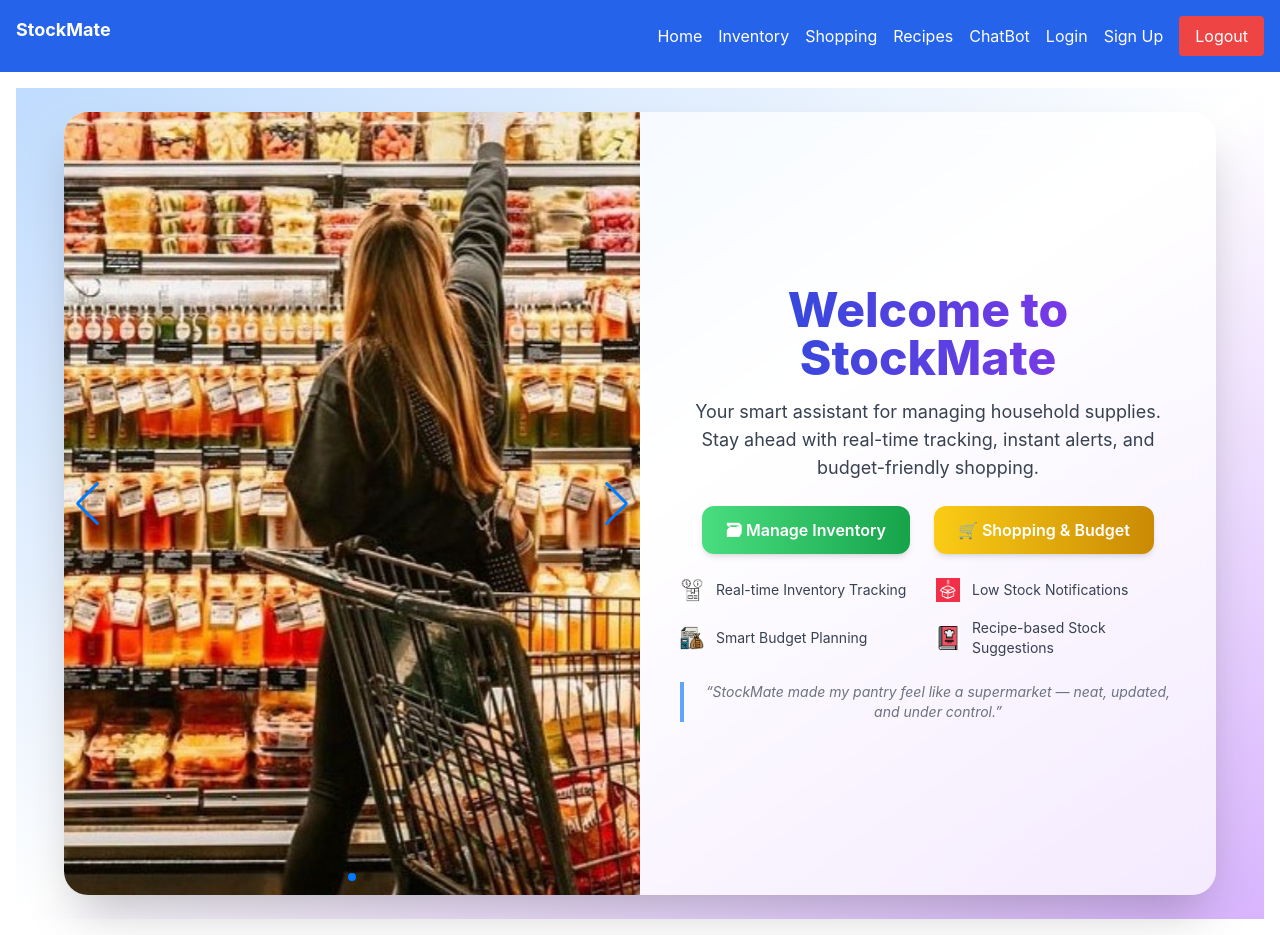
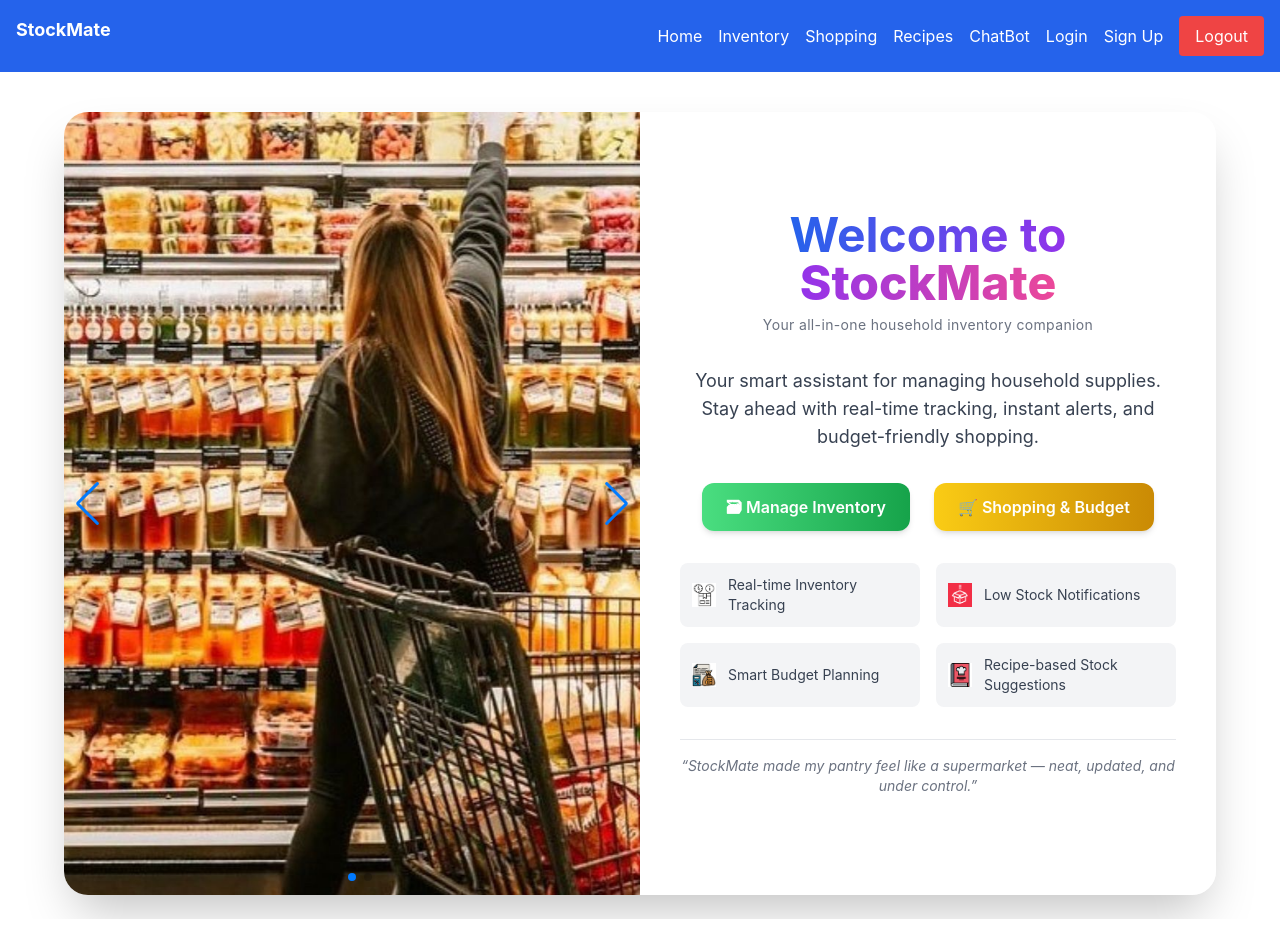
Before and after one commit to it22028150-Costa/StockMate, a React (Create React App) app in the folder client/: page / in a window 1280 px wide. Built offline with nearby package versions, Linux system fonts and the light colour scheme.

Commit message:
Added the ui elements to the homepage

```diff
--- a/client/src/components/Home.jsx
+++ b/client/src/components/Home.jsx
@@ -7,7 +7,7 @@ import "swiper/css/navigation";
 
 const Home = () => {
   return (
-    <div className="min-h-screen bg-gradient-to-br from-blue-200 via-white to-purple-300 flex items-center justify-center p-6">
+    <div className="min-h-screen bg-white flex items-center justify-center p-6 relative overflow-hidden">
       <motion.div
         initial={{ opacity: 0, scale: 0.95 }}
         animate={{ opacity: 1, scale: 1 }}
@@ -46,17 +46,30 @@ const Home = () => {
           initial={{ x: 50, opacity: 0 }}
           animate={{ x: 0, opacity: 1 }}
           transition={{ duration: 1 }}
-          className="md:w-1/2 p-10 flex flex-col justify-center text-center"
+          className="md:w-1/2 p-10 flex flex-col justify-center text-center space-y-8"
         >
-          <h1 className="text-5xl font-extrabold text-transparent bg-clip-text bg-gradient-to-r from-blue-700 to-purple-600 mb-4">
-            Welcome to StockMate
-          </h1>
-          <p className="text-gray-700 text-lg mb-6">
+          {/* Heading */}
+          <div className="space-y-2">
+            <h1 className="text-4xl sm:text-5xl font-bold text-gray-800">
+              <span className="bg-gradient-to-r from-blue-600 to-purple-600 bg-clip-text text-transparent">
+                Welcome to{" "}
+              </span>
+              <span className="bg-gradient-to-r from-purple-600 to-pink-500 bg-clip-text text-transparent font-extrabold">
+                StockMate
+              </span>
+            </h1>
+            <p className="text-sm text-gray-500 tracking-wide">
+              Your all-in-one household inventory companion
+            </p>
+          </div>
+
+          {/* Description */}
+          <p className="text-gray-700 text-lg">
             Your smart assistant for managing household supplies. Stay ahead with real-time tracking, instant alerts, and budget-friendly shopping.
           </p>
 
           {/* Buttons */}
-          <div className="flex flex-col sm:flex-row justify-center space-y-4 sm:space-y-0 sm:space-x-6 mb-6">
+          <div className="flex flex-col sm:flex-row justify-center space-y-4 sm:space-y-0 sm:space-x-6">
             <motion.a
               whileHover={{ scale: 1.05 }}
               whileTap={{ scale: 0.95 }}
@@ -76,29 +89,27 @@ const Home = () => {
           </div>
 
           {/* Feature Highlights */}
-          <div className="grid grid-cols-1 sm:grid-cols-2 gap-4 text-left text-sm text-gray-700 mb-6">
-            <div className="flex items-center space-x-3">
-              <img src="/icons/Real-time Inventory Tracking.png" alt="Inventory Icon" className="w-6 h-6" />
-              <span>Real-time Inventory Tracking</span>
-            </div>
-            <div className="flex items-center space-x-3">
-              <img src="/icons/Low Stock Notifications.png" alt="Alert Icon" className="w-6 h-6" />
-              <span>Low Stock Notifications</span>
-            </div>
-            <div className="flex items-center space-x-3">
-              <img src="/icons/Smart Budget Planning.png" alt="Budget Icon" className="w-6 h-6" />
-              <span>Smart Budget Planning</span>
-            </div>
-            <div className="flex items-center space-x-3">
-              <img src="/icons/Recipe-based Stock Suggestions.png" alt="Recipe Icon" className="w-6 h-6" />
-              <span>Recipe-based Stock Suggestions</span>
-            </div>
+          <div className="grid grid-cols-1 sm:grid-cols-2 gap-4 text-left text-sm text-gray-700">
+            {[
+              { icon: "Real-time Inventory Tracking.png", label: "Real-time Inventory Tracking" },
+              { icon: "Low Stock Notifications.png", label: "Low Stock Notifications" },
+              { icon: "Smart Budget Planning.png", label: "Smart Budget Planning" },
+              { icon: "Recipe-based Stock Suggestions.png", label: "Recipe-based Stock Suggestions" },
+            ].map((feature, index) => (
+              <div
+                key={index}
+                className="flex items-center space-x-3 p-3 rounded-lg bg-gray-100 hover:bg-gray-200 transition"
+              >
+                <img src={`/icons/${feature.icon}`} alt={feature.label} className="w-6 h-6" />
+                <span>{feature.label}</span>
+              </div>
+            ))}
           </div>
 
           {/* Testimonial */}
-          <blockquote className="italic text-gray-500 text-sm border-l-4 border-blue-400 pl-4">
+          <div className="border-t pt-4 text-gray-500 italic text-sm">
             “StockMate made my pantry feel like a supermarket — neat, updated, and under control.”
-          </blockquote>
+          </div>
         </motion.div>
       </motion.div>
     </div>
```
